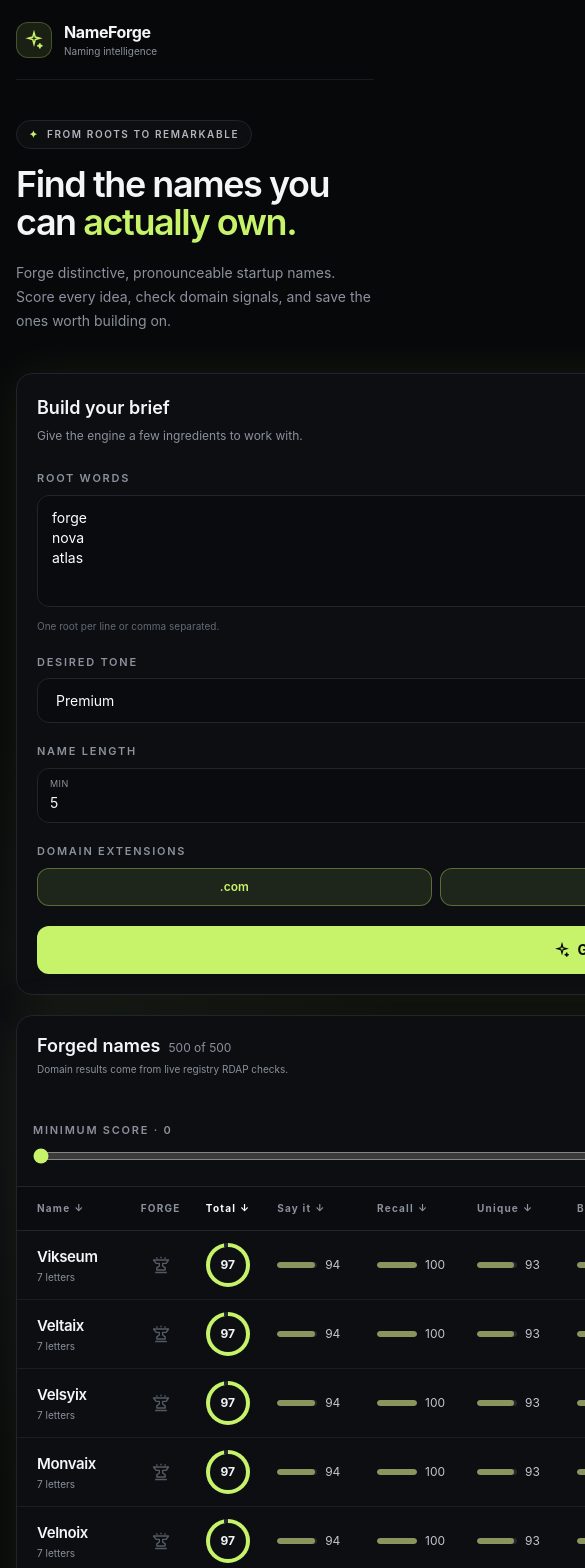
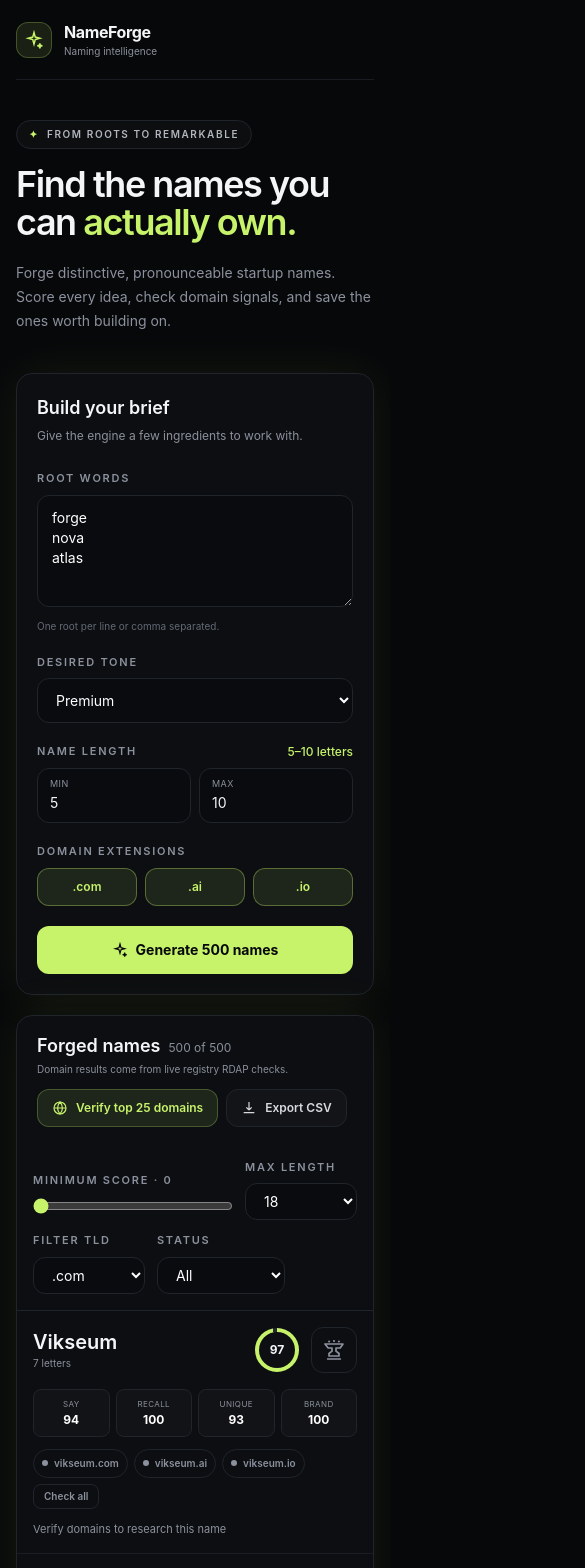
Before and after one commit to elmaxo77/nameforge, a Next.js app: page / in a window 390 px wide. Shown: the top 1568 px of the page, 585 px wide, since content can reach past the window. Built offline with nearby package versions, Linux system fonts and the light colour scheme.

Commit message:
Add mobile-first results layout

```diff
--- a/components/InputPanel.tsx
+++ b/components/InputPanel.tsx
@@ -16,7 +16,7 @@ export function InputPanel({ options, setOptions, onGenerate, generating }: Prop
     setOptions({ ...options, [key]: value });
 
   return (
-    <aside className="h-fit rounded-2xl border border-line bg-panel/90 p-5 shadow-glow lg:sticky lg:top-6">
+    <aside className="h-fit min-w-0 rounded-2xl border border-line bg-panel/90 p-5 shadow-glow lg:sticky lg:top-6">
       <div className="mb-6">
         <p className="mb-1 font-display text-lg font-semibold">Build your brief</p>
         <p className="text-xs leading-5 text-muted">Give the engine a few ingredients to work with.</p>
--- /dev/null
+++ b/components/MobileResults.tsx
@@ -0,0 +1,95 @@
+import type { Extension, NameCandidate } from "@/types/name";
+import { AnvilIcon } from "./icons";
+import { ScoreRing } from "./ScoreRing";
+
+interface Props {
+  candidates: NameCandidate[];
+  extensions: Extension[];
+  shortlisted: Set<string>;
+  verifying: Set<string>;
+  onToggleShortlist: (name: string) => void;
+  onVerify: (candidate: NameCandidate) => void;
+}
+
+export function MobileResults({ candidates, extensions, shortlisted, verifying, onToggleShortlist, onVerify }: Props) {
+  return (
+    <div className="divide-y divide-line/70 md:hidden">
+      {candidates.map((candidate) => {
+        const saved = shortlisted.has(candidate.name);
+        return (
+          <article key={candidate.id} className="p-4">
+            <div className="flex items-center justify-between gap-3">
+              <div>
+                <div className="font-display text-xl font-semibold">{candidate.name}</div>
+                <div className="text-[10px] text-muted">{candidate.length} letters</div>
+              </div>
+              <div className="flex items-center gap-3">
+                <ScoreRing score={candidate.total} />
+                <button
+                  aria-label={saved ? `Remove ${candidate.name} from workshop` : `Forge ${candidate.name}`}
+                  onClick={() => onToggleShortlist(candidate.name)}
+                  className={`rounded-xl border p-2.5 transition ${saved ? "border-lime/30 bg-lime/10 text-lime" : "border-line text-muted"}`}
+                >
+                  <AnvilIcon filled={saved} className="h-6 w-6" />
+                </button>
+              </div>
+            </div>
+
+            <div className="mt-4 grid grid-cols-4 gap-1.5">
+              {[
+                ["Say", candidate.pronounceability],
+                ["Recall", candidate.memorability],
+                ["Unique", candidate.uniqueness],
+                ["Brand", candidate.brandability],
+              ].map(([label, value]) => (
+                <div key={String(label)} className="rounded-lg border border-line bg-white/[0.02] px-1 py-2 text-center">
+                  <div className="text-[8px] uppercase tracking-wider text-muted">{label}</div>
+                  <div className="mt-0.5 text-xs font-bold text-white">{value}</div>
+                </div>
+              ))}
+            </div>
+
+            <div className="mt-3 flex flex-wrap gap-1.5">
+              {extensions.map((extension) => {
+                const status = candidate.domains[extension];
+                const domain = `${candidate.name.toLowerCase()}${extension}`;
+                const classes = status === "available"
+                  ? "border-lime/35 bg-lime/[0.08] text-lime"
+                  : status === "taken"
+                    ? "border-rose-400/25 bg-rose-400/[0.08] text-rose-300"
+                    : "border-line text-muted";
+                const content = <><span className="h-1.5 w-1.5 rounded-full bg-current" />{domain}</>;
+                return status === "taken" ? (
+                  <a key={extension} href={`https://${domain}`} target="_blank" rel="noreferrer" className={`inline-flex items-center gap-1.5 rounded-full border px-2 py-1.5 text-[10px] font-semibold ${classes}`}>
+                    {content}
+                  </a>
+                ) : (
+                  <span key={extension} className={`inline-flex items-center gap-1.5 rounded-full border px-2 py-1.5 text-[10px] font-semibold ${classes}`}>
+                    {content}
+                  </span>
+                );
+              })}
+              <button
+                onClick={() => onVerify(candidate)}
+                disabled={verifying.has(candidate.id)}
+                className="rounded-lg border border-line px-2.5 py-1 text-[10px] font-semibold text-muted disabled:opacity-40"
+              >
+                {verifying.has(candidate.id) ? "Checking…" : "Check all"}
+              </button>
+            </div>
+
+            <div className="mt-3 space-y-1.5">
+              {candidate.summaries?.length ? candidate.summaries.map((summary, index) => (
+                  <div key={`${summary.sourceDomain || "context"}-${index}`} className="flex items-start gap-1.5">
+                    {summary.sourceDomain && <span className="shrink-0 rounded bg-rose-400/10 px-1.5 py-0.5 text-[8px] font-semibold text-rose-300">{summary.sourceDomain}</span>}
+                    <p className="line-clamp-2 text-[11px] leading-4 text-[#aeb3bc]">{summary.description}</p>
+                  </div>
+                )) : <p className="text-[11px] text-muted">Verify domains to research this name</p>}
+            </div>
+          </article>
+        );
+      })}
+      {!candidates.length && <div className="grid h-40 place-items-center text-sm text-muted">No names match these filters.</div>}
+    </div>
+  );
+}
--- a/components/NameForgeApp.tsx
+++ b/components/NameForgeApp.tsx
@@ -274,9 +274,9 @@ export function NameForgeApp() {
         </div>
       </section>
 
-      <div className="grid items-start gap-5 lg:grid-cols-[285px_minmax(0,1fr)]">
+      <div className="grid min-w-0 items-start gap-5 lg:grid-cols-[285px_minmax(0,1fr)]">
         <InputPanel options={options} setOptions={setOptions} onGenerate={generate} generating={generating} />
-        <div>
+        <div className="min-w-0">
           <section className="overflow-hidden rounded-2xl border border-line bg-panel/90 shadow-glow">
             <div className="flex flex-wrap items-center justify-between gap-3 px-5 py-4">
               <div>
--- a/components/ResultsTable.tsx
+++ b/components/ResultsTable.tsx
@@ -1,6 +1,7 @@
 import type { Extension, NameCandidate } from "@/types/name";
 import { ScoreRing } from "./ScoreRing";
 import { AnvilIcon } from "./icons";
+import { MobileResults } from "./MobileResults";
 
 export type SortKey = keyof Pick<NameCandidate, "name" | "length" | "total" | "pronounceability" | "memorability" | "uniqueness" | "brandability">;
 
@@ -31,7 +32,9 @@ export function ResultsTable({ candidates, extensions, shortlisted, onToggleShor
   );
 
   return (
-    <div className="overflow-x-auto">
+    <div>
+      <MobileResults candidates={candidates} extensions={extensions} shortlisted={shortlisted} verifying={verifying} onToggleShortlist={onToggleShortlist} onVerify={onVerify} />
+      <div className="hidden overflow-x-auto md:block">
       <table className="w-full min-w-[1240px] border-collapse text-left">
         <thead>
           <tr className="border-b border-line bg-[#0a0c0f] text-[10px] font-semibold uppercase tracking-[0.12em] text-muted">
@@ -121,6 +124,7 @@ export function ResultsTable({ candidates, extensions, shortlisted, onToggleShor
         </tbody>
       </table>
       {!candidates.length && <div className="grid h-56 place-items-center text-sm text-muted">No names match these filters.</div>}
+      </div>
     </div>
   );
 }
```
